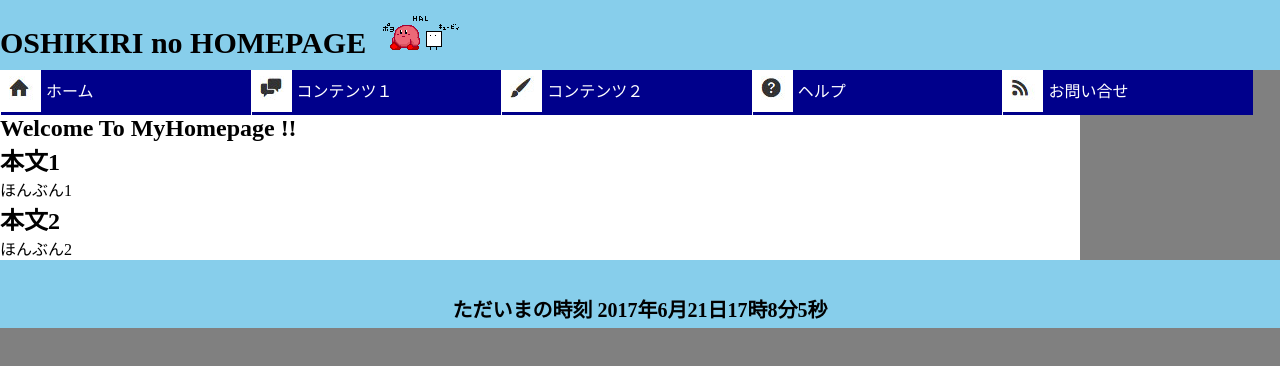
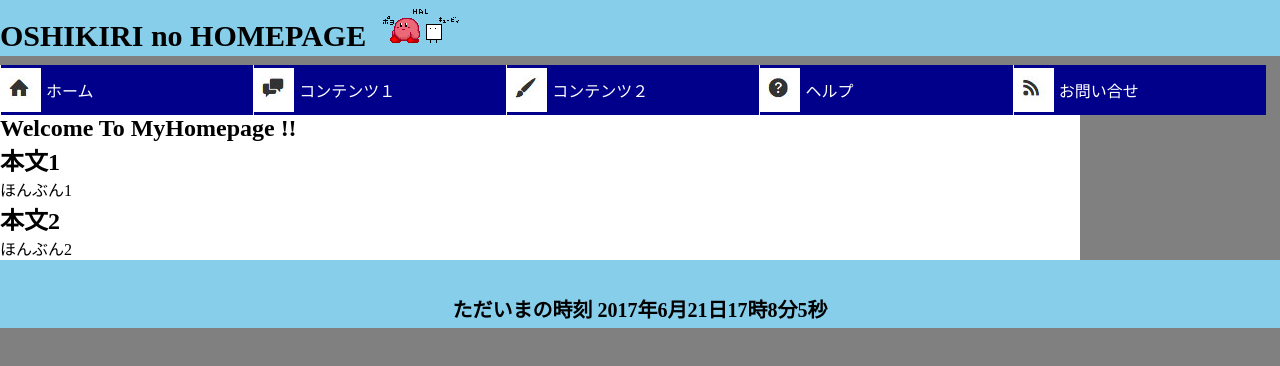
Before and after one commit to ekuaru/web1, a plain HTML site: page index.html in a window 1280 px wide. Drawn offline with Linux system fonts and the light colour scheme.

Commit message:
Update default.css

```diff
--- a/css/default.css
+++ b/css/default.css
@@ -20,7 +20,10 @@ header{
  width: 100%;
  font-size: 30px;
  font-weight: bold;
- padding: 10px 0;
+ padding: 3px 0;
+}
+#dot_pic{
+
 }
 
 #main{
@@ -44,7 +47,7 @@ footer{
 }
 #gnav li {
   float: left;
-  width: 19.5%;
+  width: 19.7%;
   border-left: white 1px solid;
   list-style-type: none;
 }
```
